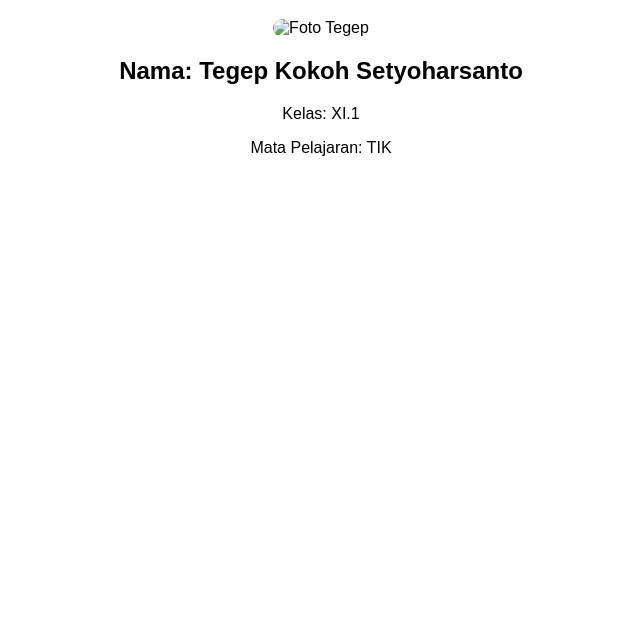
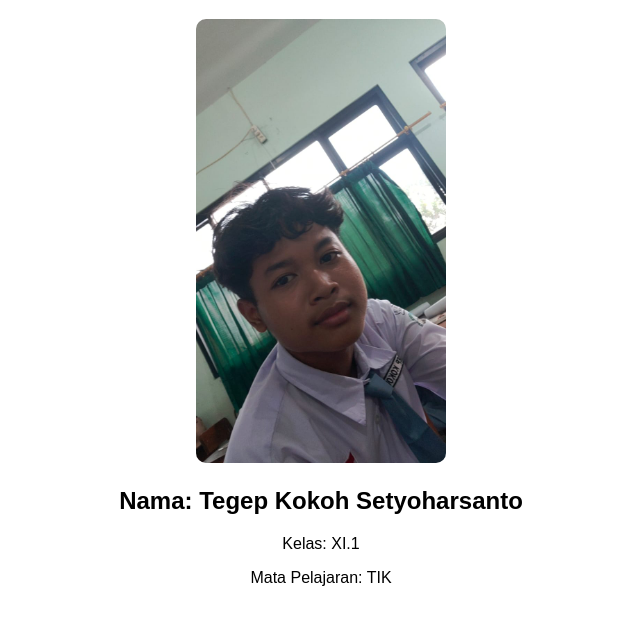
Before and after one commit to Tegep/website.html, a plain HTML site: page index.html in a window 1280 px wide. Shown: the part 119-744 px from the top of the page, without its empty margins (319-959 px from the left). Drawn offline with Linux system fonts and the light colour scheme.

Commit message:
Update index.html

```diff
--- a/index.html
+++ b/index.html
@@ -7,7 +7,7 @@
 <body style="font-family: Arial, sans-serif; text-align: center; padding-top: 50px;">
     <h1>Biodata Siswa</h1>
 
-    <img src="foto-tegep.jpg" alt="Foto Tegep" width="250" style="border-radius: 10px;">
+    <img src="foto-tegep.jpeg" alt="Foto Tegep" width="250" style="border-radius: 10px;">
 
     <h2>Nama: Tegep Kokoh Setyoharsanto</h2>
     <p>Kelas: XI.1</p>
```
